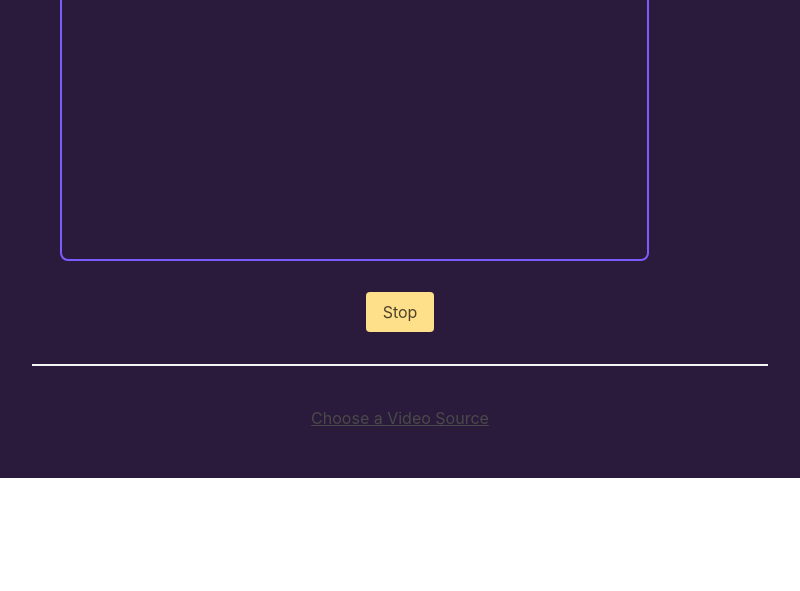
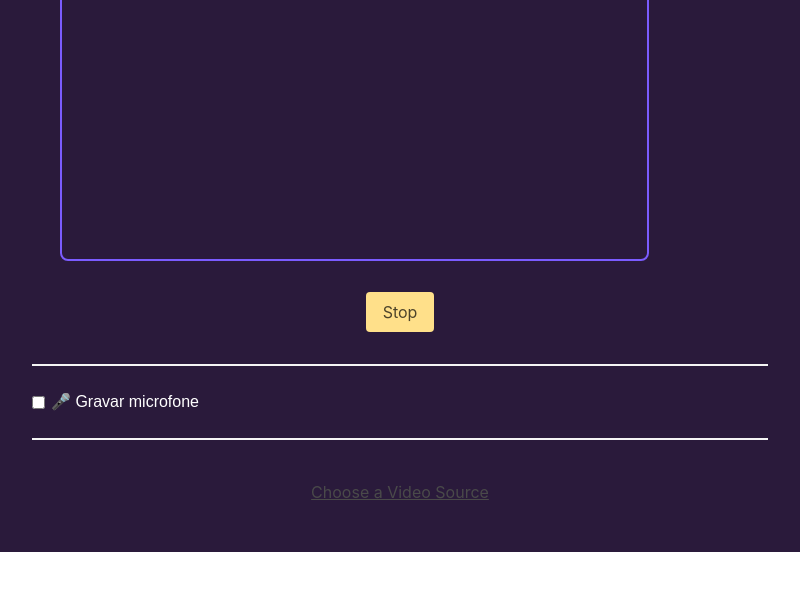
Before and after one commit to laracmiranda/Yuno_Recorder_APP, an Electron app: page yuno-recorder/src/index.html in a window 800 px wide. Shown: the part 135-726 px from the top of the page. Drawn offline with nearby package versions, Linux system fonts and the light colour scheme.

Commit message:
feat: add microphone checkbox for screen capture

```diff
--- a/yuno-recorder/src/index.html
+++ b/yuno-recorder/src/index.html
@@ -20,6 +20,13 @@
 
     <hr />
 
+    <label style="display: flex; align-items: center; gap: 6px; margin-bottom: 10px;">
+      <input type="checkbox" id="micCheckbox" />
+      🎤 Gravar microfone
+    </label>
+
+    <hr />
+
     <button id="videoSelectBtn" class="button is-text">
       Choose a Video Source
     </button>
```
